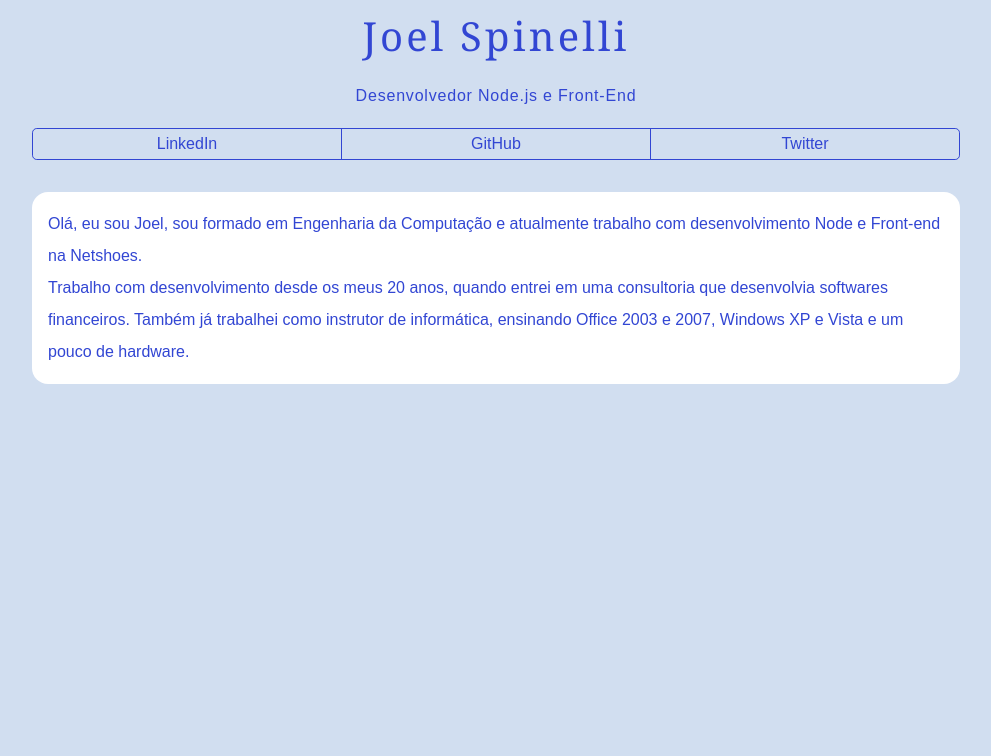
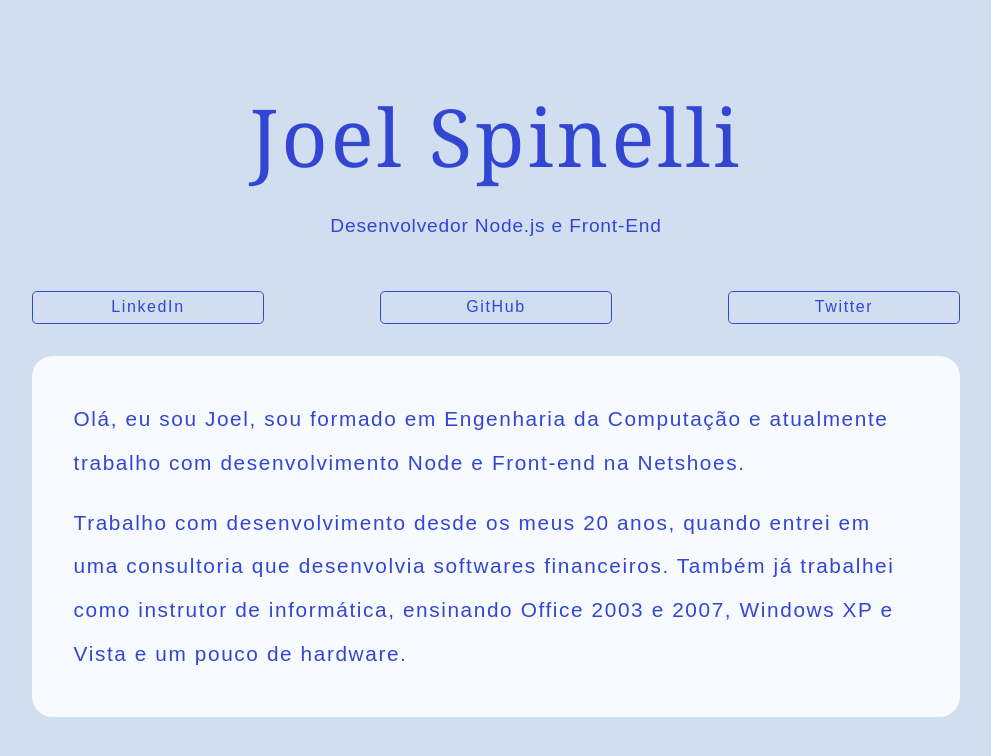
Before and after one commit to JoelSpinelli/Site-1.0, a website: page views/home.html in a window 1280 px wide. Shown: the whole page, without its empty margins (144-1135 px from the left). Drawn offline with Linux system fonts and the light colour scheme; files that its build step writes are made by us from their sources.

Commit message:
alterando o tamanho da fonte e espaçamento entre as letras

```diff
--- a/public/css/style.css
+++ b/public/css/style.css
@@ -1,5 +1,6 @@
 body {
   font-family: Arial, Helvetica, sans-serif;
+  letter-spacing: .1em;
   background-color: #d1def0;
   margin: 0;
 }
@@ -10,7 +11,7 @@ body {
 
 .cabecalho__titulo {
   font-family: Georgia, 'Times New Roman', Times, serif;
-  font-size: 2.5rem;
+  font-size: 3rem;
   text-align: center;
   letter-spacing: .2rem;
   color: #3246d3;
@@ -19,7 +20,7 @@ body {
 }
 
 .cabecalho__subtitulo {
-  font-size: 1rem;
+  font-size: 1.2rem;
   font-weight: normal;
   letter-spacing: .05rem;
   text-align: center;
@@ -42,7 +43,7 @@ body {
   padding: .2rem 0;
 }
 
-.redesSociais__links{
+.redesSociais__links {
   text-decoration: none;
   color: #3246d3;
 }
@@ -53,8 +54,8 @@ body {
 }
 
 .apresentacao {
-  margin: 1em;
-  background-color: #FFFFFF;
+  margin: 1rem;
+  background-color: #f7faff;
   border-radius: 1em;
   padding: 1rem;
   height: 100%;
@@ -67,4 +68,38 @@ body {
     width: 960px;
     margin: 0 auto;
   }
+  .cabecalho {
+    margin-top: 5rem;
+  }
+  .cabecalho__titulo {
+    font-size: 5rem;
+  }
+  .cabecalho__subtitulo {
+    margin-top: .5rem;
+    margin-bottom: 3rem;
+  }
+  .redesSociais {
+    border: none;
+    border-radius: 0;
+  }
+  .redesSociais__links {
+    width: 25%;
+    border: 1px solid #3246d3;
+    border-radius: .3rem;
+  }
+  .redesSociais__links:nth-child(2) {
+    margin-left: 12.5%;
+    margin-right: 12.5%;
+  }
+  .redesSociais__links:hover {
+    text-decoration: underline;
+  }
+  .apresentacao {
+    font-size: 1.3em;
+    line-height: 2.1em;
+    padding: 2em
+  }
+  .apresentacao p:nth-child(2) {
+    margin-top: 1rem;
+  }
 }
```
